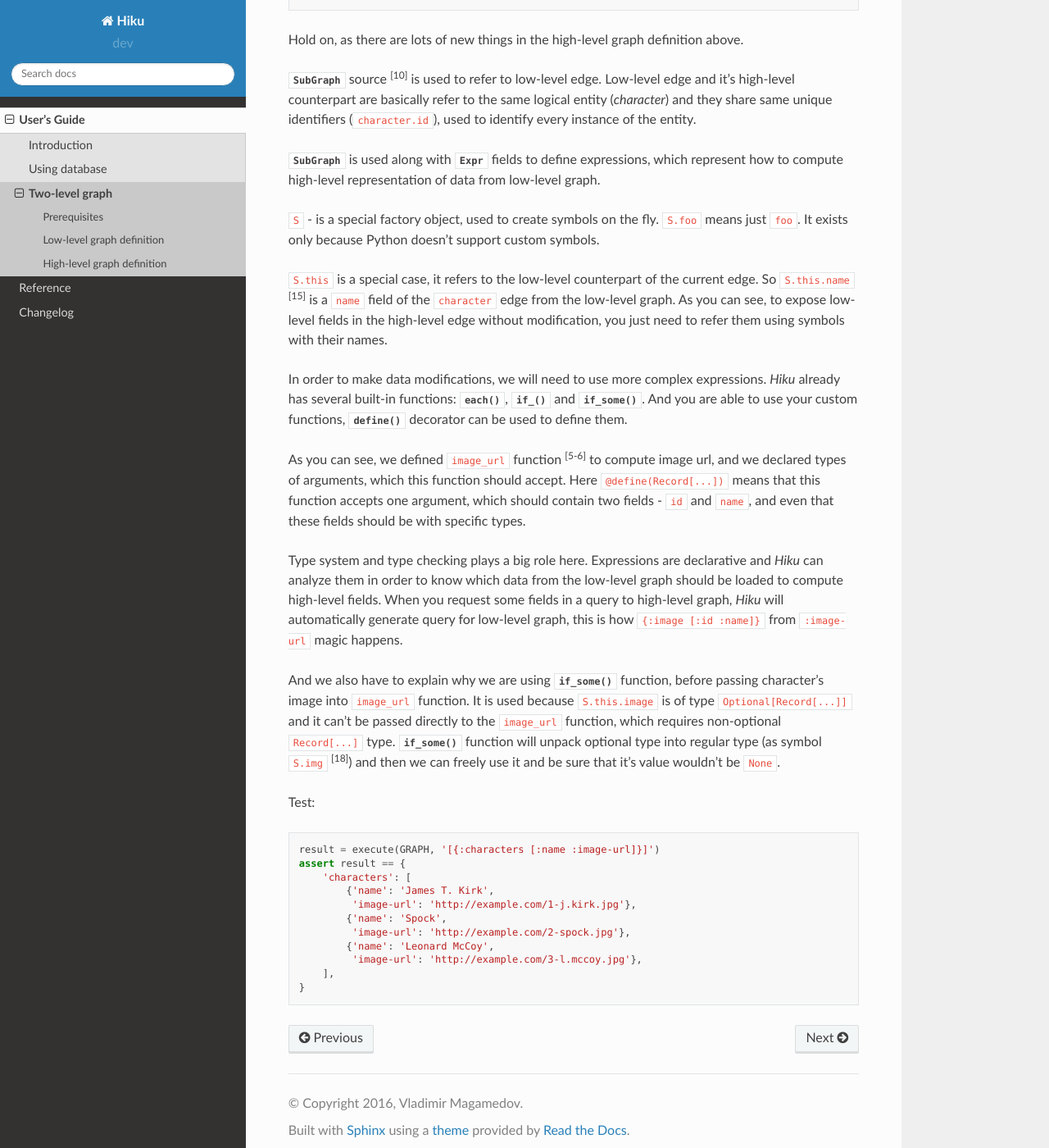
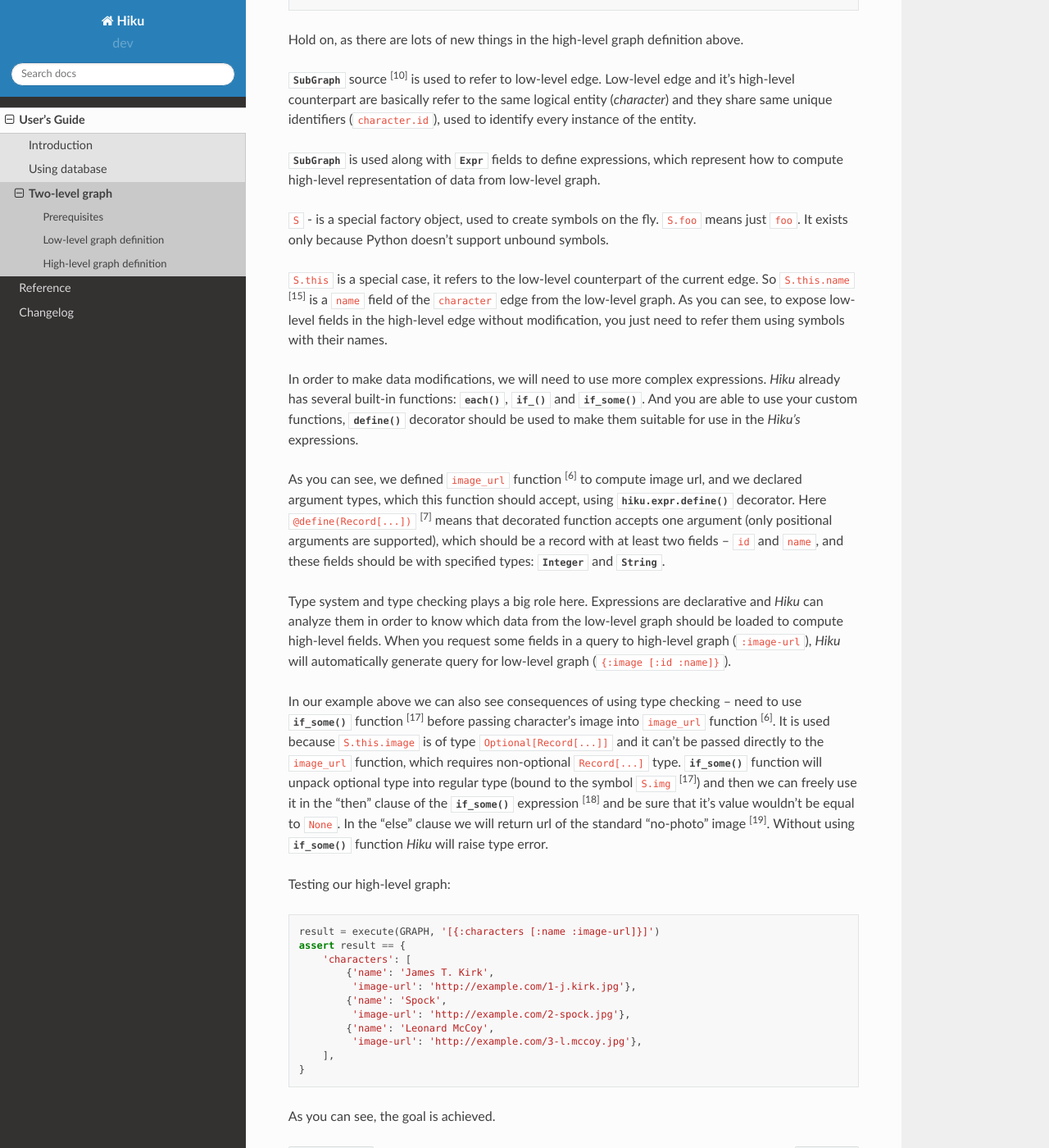
Before and after one commit to evo-company/hiku, a Sphinx documentation site: the page built from docs/guide/subgraph.rst, in a window 1280 px wide and 1400 px high, scrolled down 3541 px. Shown: the whole window at 82% size. Built offline with Sphinx 7.4.7 and the Read the Docs theme 2.0.0, drawn with Linux system fonts in a browser that asks for light colours; some of the changed text lies outside the part shown.

Commit message:
Corrections in the docs about two-level graphs

```diff
--- a/docs/guide/subgraph.py
+++ b/docs/guide/subgraph.py
@@ -124,7 +124,7 @@ GRAPH = Graph([
         Expr('image-url', character_sg,
              if_some([S.img, S.this.image],
                      image_url(S.img),
-                     'http://example.com/no-image.jpg')),
+                     'http://example.com/no-photo.jpg')),
     ]),
     Root([
         Link('characters', Many, to_characters_query,
--- a/docs/guide/subgraph.rst
+++ b/docs/guide/subgraph.rst
@@ -96,7 +96,7 @@ represent how to compute high-level representation of data from low-level graph.
 
 ``S`` - is a special factory object, used to create symbols on the fly.
 ``S.foo`` means just ``foo``. It exists only because Python doesn't support
-custom symbols.
+unbound symbols.
 
 ``S.this`` is a special case, it refers to the low-level counterpart of the
 current edge. So ``S.this.name`` :sup:`[15]` is a ``name`` field of the
@@ -108,31 +108,40 @@ In order to make data modifications, we will need to use more complex
 expressions. `Hiku` already has several built-in functions:
 :py:func:`~hiku.expr.each`, :py:func:`~hiku.expr.if_` and
 :py:func:`~hiku.expr.if_some`. And you are able to use your custom functions,
-:py:func:`~hiku.expr.define` decorator can be used to define them.
+:py:func:`~hiku.expr.define` decorator should be used to make them suitable for
+use in the `Hiku's` expressions.
 
-As you can see, we defined ``image_url`` function :sup:`[5-6]` to compute image
-url, and we declared types of arguments, which this function should accept. Here
-``@define(Record[...])`` means that this function accepts one argument, which
-should contain two fields - ``id`` and ``name``, and even that these fields
-should be with specific types.
+As you can see, we defined ``image_url`` function :sup:`[6]` to compute image
+url, and we declared argument types, which this function should accept, using
+:py:func:`hiku.expr.define` decorator. Here ``@define(Record[...])`` :sup:`[7]`
+means that decorated function accepts one argument (only positional arguments
+are supported), which should be a record with at least two fields -- ``id`` and
+``name``, and these fields should be with specified types:
+:py:class:`~hiku.types.Integer` and :py:class:`~hiku.types.String`.
 
 Type system and type checking plays a big role here. Expressions are declarative
 and `Hiku` can analyze them in order to know which data from the low-level graph
 should be loaded to compute high-level fields. When you request some fields in a
-query to high-level graph, `Hiku` will automatically generate query for
-low-level graph, this is how ``{:image [:id :name]}`` from ``:image-url`` magic
-happens.
+query to high-level graph (``:image-url``), `Hiku` will automatically generate
+query for low-level graph (``{:image [:id :name]}``).
 
-And we also have to explain why we are using :py:func:`~hiku.expr.if_some`
-function, before passing character's image into ``image_url`` function. It is
-used because ``S.this.image`` is of type ``Optional[Record[...]]`` and it can't
-be passed directly to the ``image_url`` function, which requires non-optional
+In our example above we can also see consequences of using type checking -- need
+to use :py:func:`~hiku.expr.if_some` function :sup:`[17]` before passing
+character's image into ``image_url`` function :sup:`[6]`. It is used because
+``S.this.image`` is of type ``Optional[Record[...]]`` and it can't be passed
+directly to the ``image_url`` function, which requires non-optional
 ``Record[...]`` type. :py:func:`~hiku.expr.if_some` function will unpack
-optional type into regular type (as symbol ``S.img`` :sup:`[18]`) and then we
-can freely use it and be sure that it's value wouldn't be ``None``.
+optional type into regular type (bound to the symbol ``S.img`` :sup:`[17]`)
+and then we can freely use it in the "then" clause of the
+:py:func:`~hiku.expr.if_some` expression :sup:`[18]` and be sure that it's
+value wouldn't be equal to ``None``. In the "else" clause we will return url
+of the standard "no-photo" image :sup:`[19]`. Without using
+:py:func:`~hiku.expr.if_some` function `Hiku` will raise type error.
 
-Test:
+Testing our high-level graph:
 
 .. literalinclude:: subgraph.py
     :lines: 138-148
     :dedent: 4
+
+As you can see, the goal is achieved.
```
Also changed, not shown: other parts of docs/guide/subgraph.rst (+1 -1 lines).
